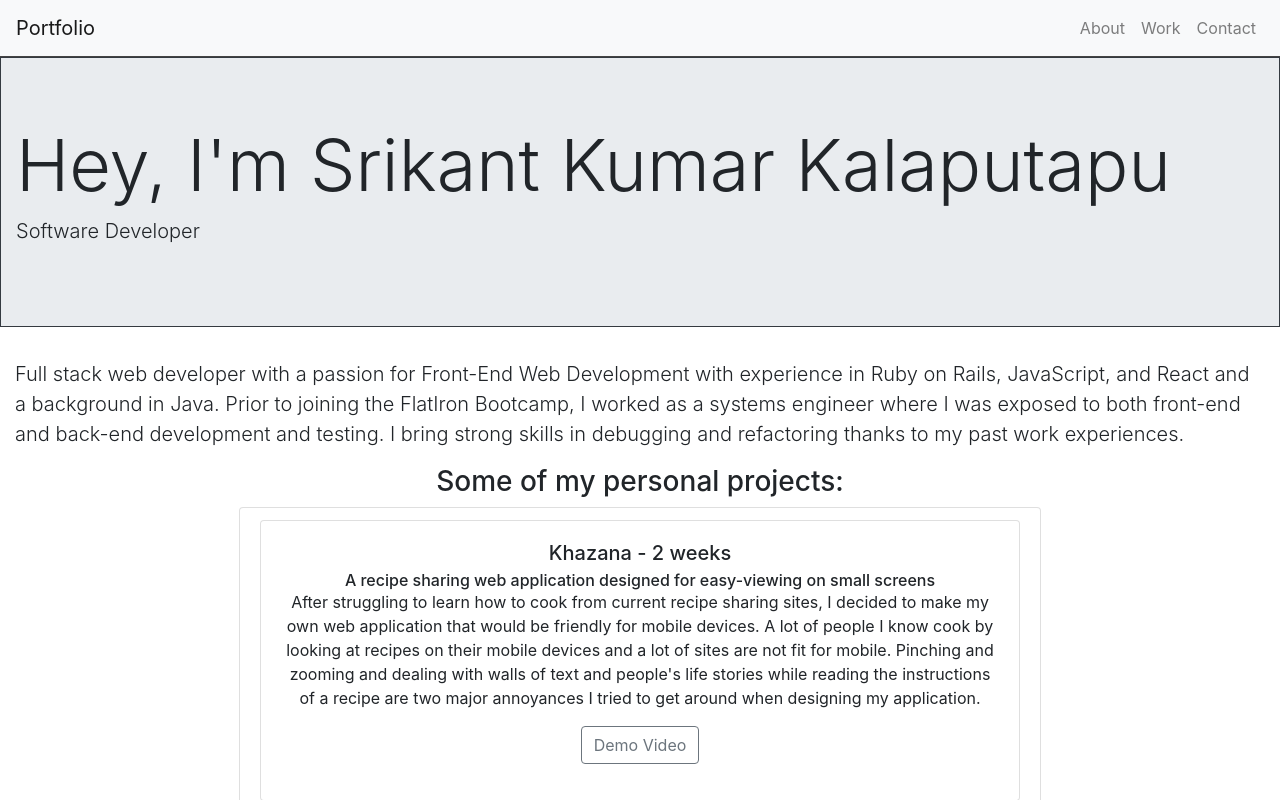
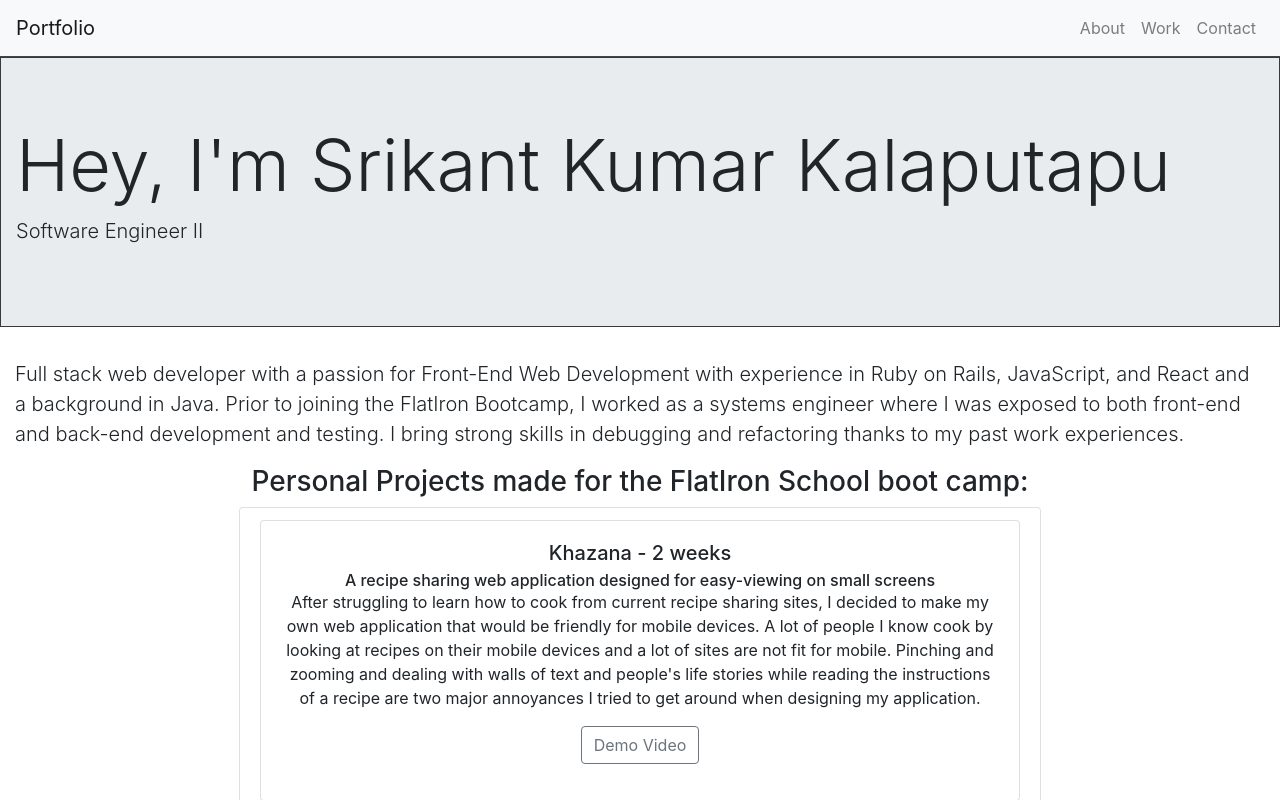
Before and after one commit to KSriki/Portfolio, a React app: page / in a window 1280 px wide. Shown: the top 800 px of the page. Built offline with nearby package versions, Linux system fonts and the light colour scheme; no server answers.

Commit message:
name change

```diff
--- a/src/js/components/containers/ProjectsList.js
+++ b/src/js/components/containers/ProjectsList.js
@@ -18,7 +18,7 @@ import projects from '../../constants/projects'
 
         return (<React.Fragment>
         <Container fluid style={{width: "65%", textAlign:"center"}}>
-        <h3>Some of my personal projects: </h3>
+        <h3>Personal Projects made for the FlatIron School boot camp: </h3>
         <ListGroup>
             {projects.map(project => {return (<ListGroupItem key={project.name} ><ProjectCard project={project}/> </ListGroupItem> )})}
 
--- a/src/js/components/containers/WorkContainer.js
+++ b/src/js/components/containers/WorkContainer.js
@@ -17,6 +17,7 @@ import EventsList from './EventsList';
 
             <ProjectsList/>
             {/* either work history or github activity */}
+
             <EventsList />
             {/* Work Goes Here */}
         </div>);
--- a/src/js/components/presentational/Header.js
+++ b/src/js/components/presentational/Header.js
@@ -13,7 +13,7 @@ const Header = (props) => (
     <React.Fragment> <Jumbotron fluid className="border border-dark">
     <Container fluid>
       <h1 className="display-3">Hey, I'm Srikant Kumar Kalaputapu</h1>
-      <p className="lead"> Software Developer </p>
+      <p className="lead"> Software Engineer II </p>
       {/* add logo */}
     </Container>
   </Jumbotron></React.Fragment>
```
Also changed, not shown: 1 other file (tests, documents, lock files or other folders).
